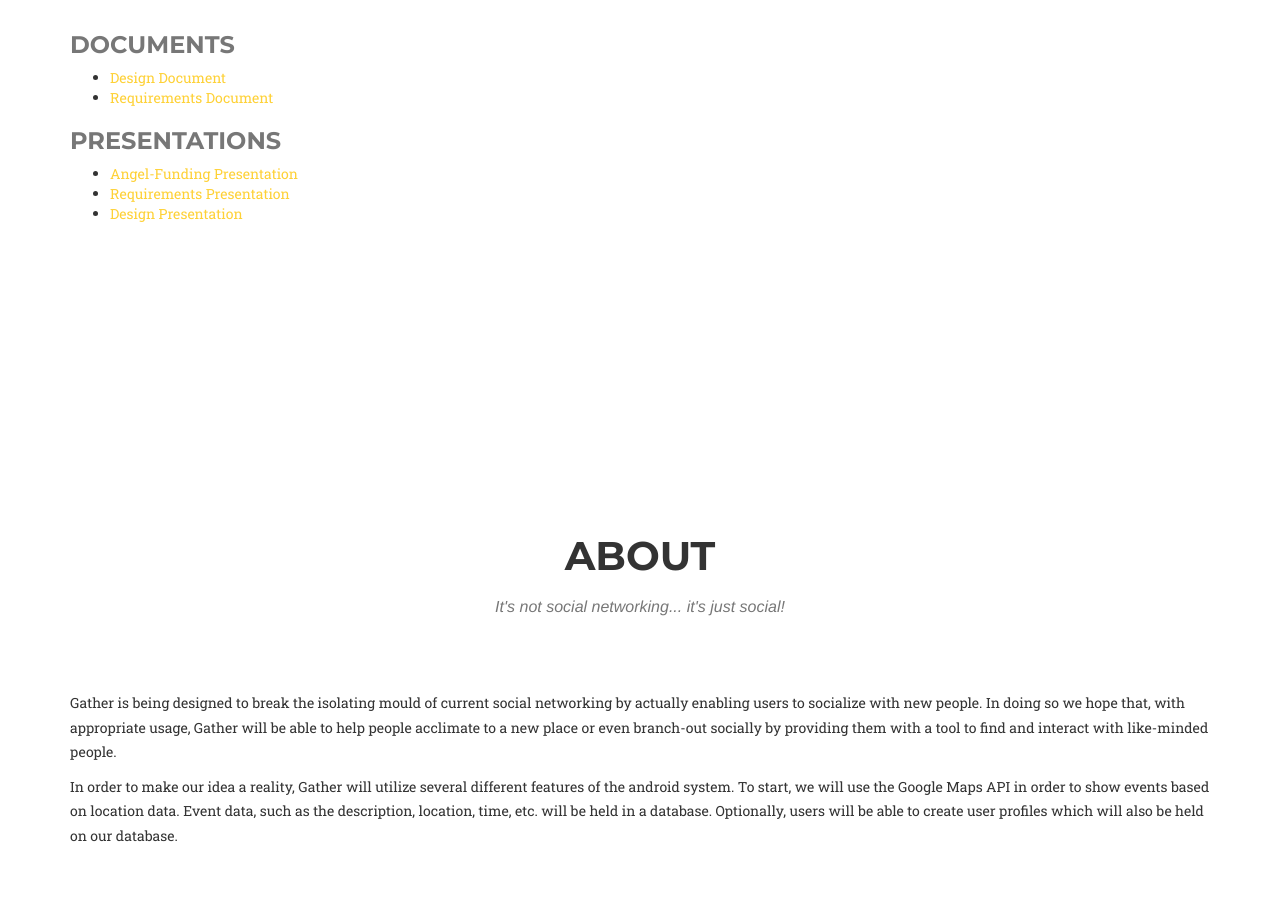
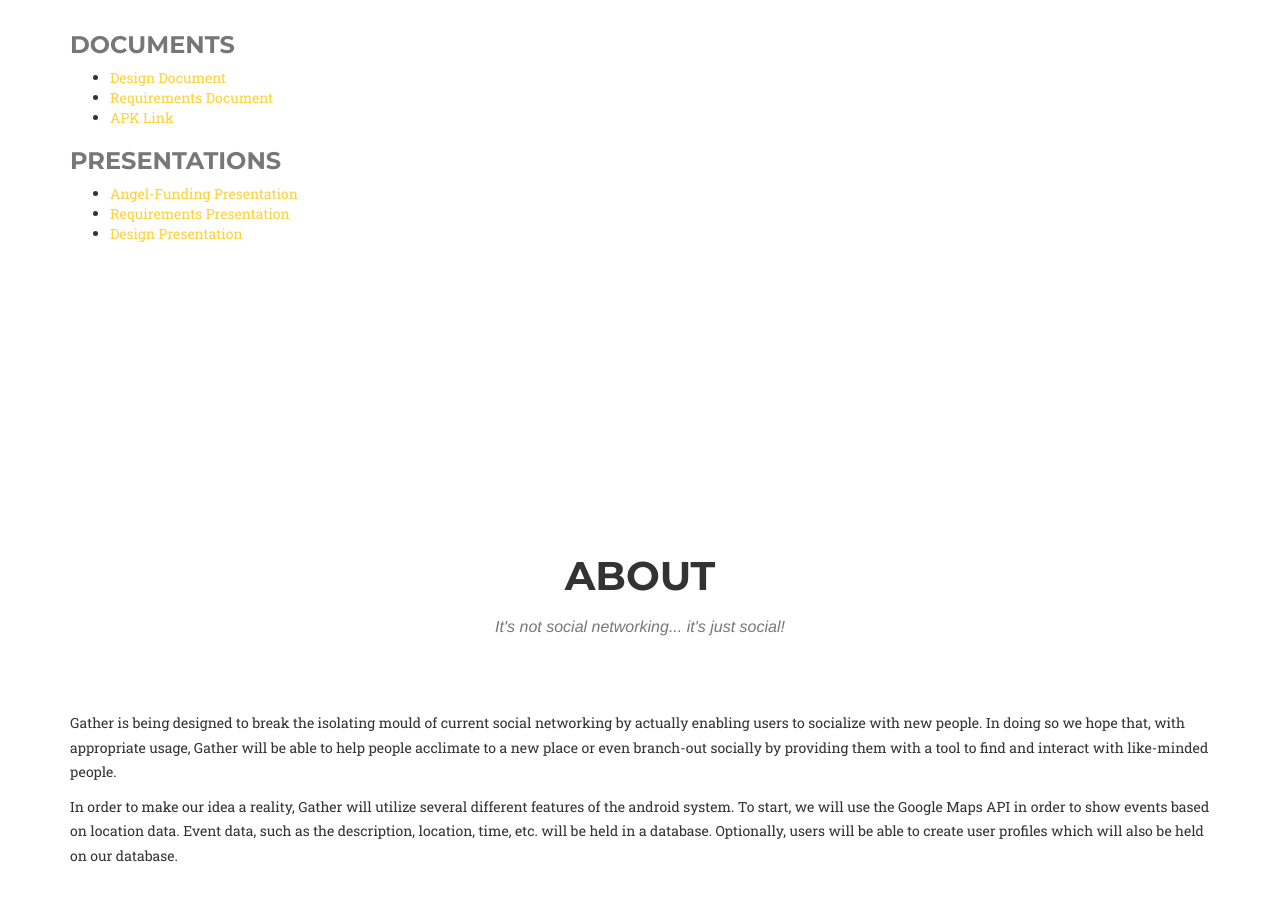
Before and after one commit to rthill91/Gather, a plain HTML site: page index.html in a window 1280 px wide. Shown: the part 955-1855 px from the top of the page. Drawn offline with nearby package versions, Linux system fonts and the light colour scheme; a web font is replaced by a local one.

Commit message:
Update index.html

```diff
--- a/index.html
+++ b/index.html
@@ -111,6 +111,9 @@
 			</li>
 			<li>
 				<a href="deliverables/RequirementsDocument.pdf" title=>Requirements Document</a>
+			</li>
+			<li>
+				<a href="https://github.com/rthill91/Gather/blob/master/gather.v0.8.debugRelease.apk">APK Link</a>
 			</li>
 		  </ul>
           <h3 class="text-muted">Presentations</h3>
```
